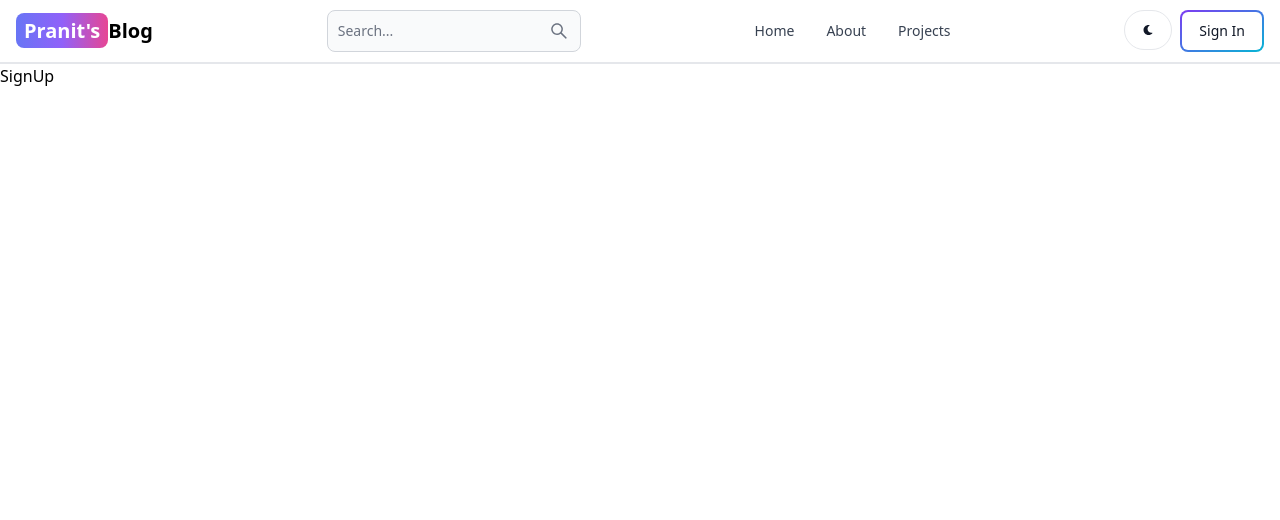
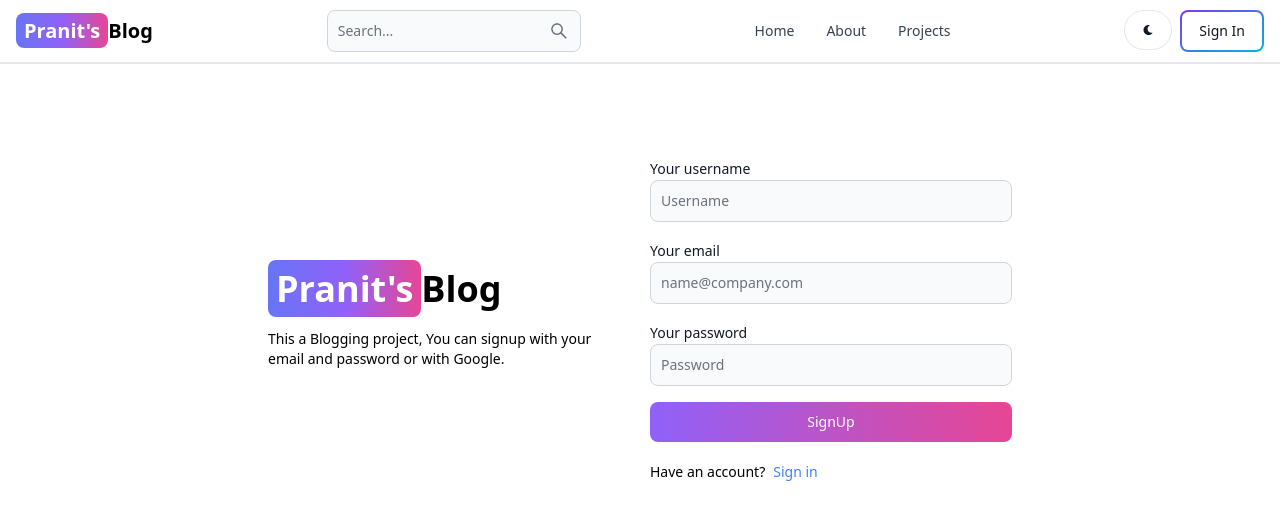
Before and after one commit to Pranitbane21/mern-blog, a React (Vite) app in the folder client/: page /signup in a window 1280 px wide. Shown: the top 520 px of the page. Built offline with nearby package versions, Linux system fonts and the light colour scheme.

Commit message:
complete signup page UI

```diff
--- a/client/src/pages/SignUp.jsx
+++ b/client/src/pages/SignUp.jsx
@@ -1,7 +1,51 @@
-import React from 'react'
+import { Button, Label, TextInput } from 'flowbite-react'
+import { Link } from 'react-router-dom'
 
 export default function SignUp() {
   return (
-    <div>SignUp</div>
+    <div className='min-h-screen mt-20'>
+      <div className='flex p-3 max-w-3xl mx-auto flex-col md:flex-row md:items-center gap-5'>
+        {/*Left*/}
+        <div className='flex-1'>
+        <Link to="/" className=' text-4xl font-bold dark:text-white'>
+        <span className='px-2 py-1 bg-gradient-to-r from-indigo-500 via-purple-500 to-pink-500 rounded-lg text-white'>Pranit's</span>
+        Blog
+      </Link>
+      <p className='text-sm mt-5'>
+        This a Blogging project, You can signup with your email and password or with Google.
+      </p>
+
+        </div>
+        {/*Right*/}
+        <div className='flex-1' >
+          <form className='flex flex-col gap-4'>
+            <div>
+              <Label value='Your username'/>
+              <TextInput type='text' placeholder='Username' id='username'/>
+            </div>
+            <div>
+              <Label value='Your email'/>
+              <TextInput type='text' placeholder='name@company.com' id='email'/>
+            </div>
+            <div>
+              <Label value='Your password'/>
+              <TextInput type='text' placeholder='Password' id='password'/>
+            </div>
+            <Button gradientDuoTone="purpleToPink" type='submit'>
+              SignUp
+            </Button>
+          </form>
+          <div className='flex gap-2 text-sm mt-5'>
+            <span>Have an account?</span>
+            <Link to="/signin" className='text-blue-500'>
+              Sign in
+            </Link>
+          </div>
+
+        </div>
+
+
+      </div>
+    </div>
   )
 }
```
